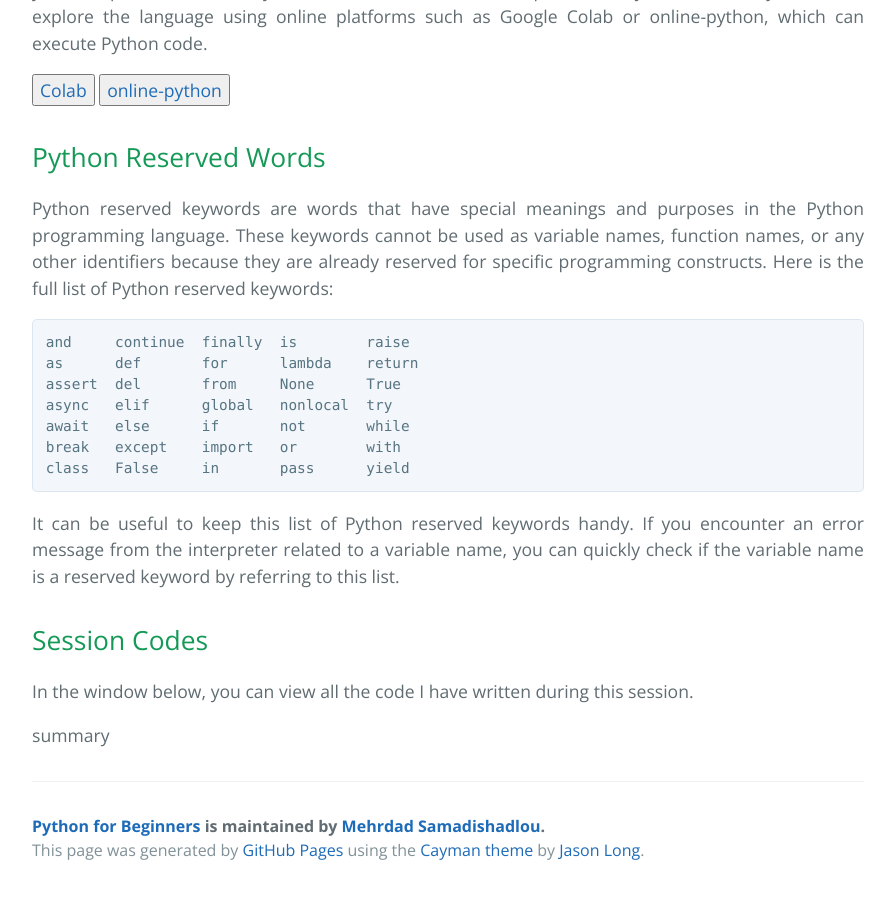
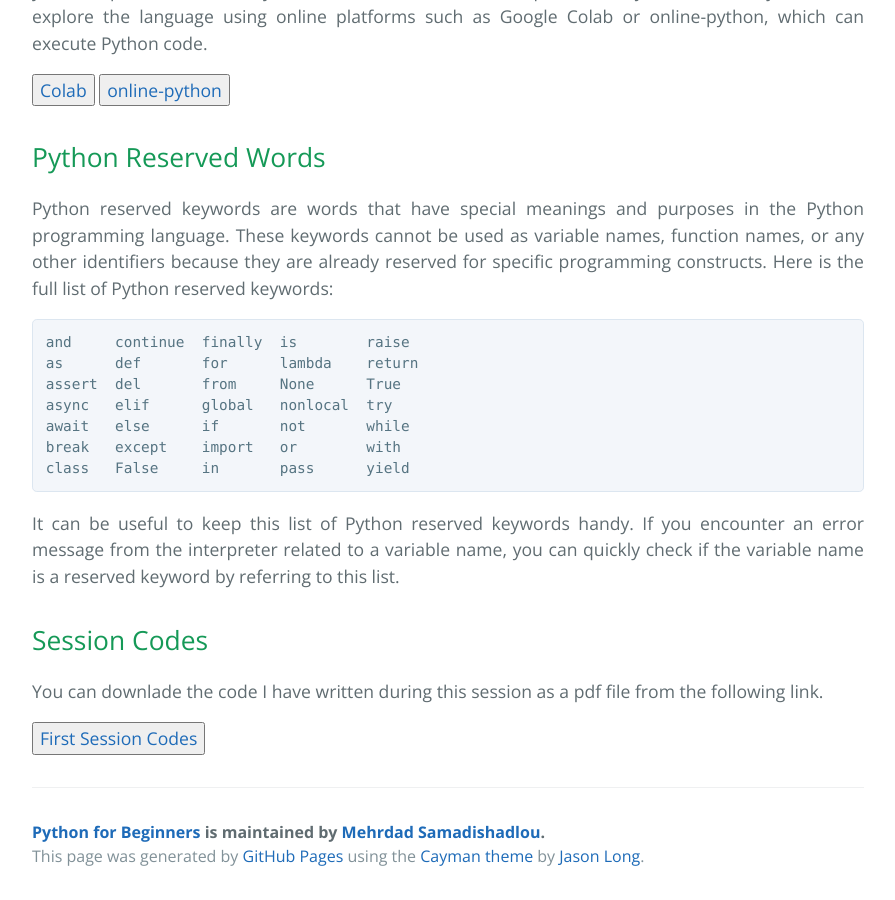
Before and after one commit to MehrdadSamadishadlou/Python_for_Beginners, a Jekyll site: the page built from materials.md, in a window 1280 px wide and 900 px high, scrolled down 1197 px. Shown: the whole window, without its empty margins (192-1087 px from the left). Built offline with Jekyll 4.4.1, drawn with Linux system fonts in a browser that asks for light colours; part of the change alters nothing that is shown.

Commit message:
Update materials.md

````diff
--- a/materials.md
+++ b/materials.md
@@ -62,268 +62,7 @@ It can be useful to keep this list of Python reserved keywords handy. If you enc
 
 ## Session Codes
 
-In the window below, you can view all the code I have written during this session.
-
-<details>
-  <summary>
-    summary
-  </summary>
-  ```
-  (base) ➜  ~ python3
-  Python 3.9.7 (default, Sep 16 2021, 08:50:36)
-  [Clang 10.0.0 ] :: Anaconda, Inc. on darwin
-  Type "help", "copyright", "credits" or "license" for more information.
-
-  >>> print('Salam')
-  Salam
-  >>> x = 1
-  >>> x
-  1
-
-  >>> # Talk about values
-  >>> 2
-  2
-  >>> 4.5
-  4.5
-
-  >>> # Talk about strings
-  >>> "salam"
-  'salam'
-
-  >>> type(12)
-  <class 'int'>
-  >>> #integer
-  >>> #float
-  >>> type(3.2)
-  <class 'float'>
-  >>> type('salam')
-  <class 'str'>
-  >>> type(-12)
-  <class 'int'>
-
-  >>> salam
-  Traceback (most recent call last):
-    File "<stdin>", line 1, in <module>
-  NameError: name 'salam' is not defined
-
-  >>> print(3)
-  3
-  >>> print("Hello world")
-  Hello world
-
-  >>> #?? type("3.5")
-  >>> #?? type(salam)
-  >>> type("3.5")
-  <class 'str'>
-  >>> type(salam)
-  Traceback (most recent call last):
-    File "<stdin>", line 1, in <module>
-  NameError: name 'salam' is not defined
+You can downlade the code I have written during this session as a pdf file from the following link.
 
 
-  >>> # Talk about variable. something that changes.
-  >>> x = 2
-
-  >>> # Talk about computer memory
-  >>> X * 2
-  Traceback (most recent call last):
-    File "<stdin>", line 1, in <module>
-  NameError: name 'X' is not defined
-
-  >>> x * 2
-  4
-  >>> x = 6
-  >>> x * 2
-  12
-
-  >>> pi = 3.14
-  >>> r = 50
-  >>> pi * r * r
-  7850.0
-  >>> pi = 3.141592
-  >>> pi * r * r
-  7853.98
-  >>> area = pi * r * r
-  >>> # memory talk
-  >>> area
-  7853.98
-
-  >>> x = 1
-  >>> x = x + 1
-  >>> x
-  2
-  >>> # How x = x + 1 works.
-
-  >>> # Talk about naming
-  >>> # a->z, A->Z, 0->9
-  >>> # Mehrdad, mehrdad
-  >>> # underscore _
-  >>> # Good naming
-
-  >>> # gheymate 234 jabe daskesh latex
-  >>> gheymate_livan =  200000
-  >>> tedad = 130
-  >>> gheymate_kol = gheymate_livan * tedad
-  >>> gheymate_kol
-  26000000
-  >>> print(gheymate_kol)
-  26000000
-  >>> # memory talk
-
-  >>> # Case sensitivity
-  >>> sen = 50
-  >>> Sen
-  Traceback (most recent call last):
-    File "<stdin>", line 1, in <module>
-  NameError: name 'Sen' is not defined
-
-  >>> # Error reading
-  >>> # number in the variable beginning
-
-  >>> # reserved keywords in python
-  >>> False = 2
-    File "<stdin>", line 1
-      False = 2
-      ^
-  SyntaxError: cannot assign to False
-  >>> # ?? pps = 10, area = 20, tp = pps * area, area = 30, print(tp)
-
-  >>> #Statement: A statement is a unit of code that the Python interpreter can execute.
-  >>> x = 1
-  >>> print(x)
-  1
-
-  >>> # Operators: + - * / ** // %
-  >>> 2 ** 8
-  256
-
-  >>> 17 // 3
-  5
-  >>> 17 % 3
-  2
-
-  >>> # reminder by % 10
-
-
-  >>> # Expression: An expression is a combination of values, variables, and operators. A value all by itself is considered an expression.
-  >>> x * 3 + 6 / 89 ** 2
-  3.000757480116147
-  >>> 3 + 2 - 1
-  4
-
-  >>> # () ** */ +-
-  >>> 5 - 3 * 2
-  -1
-  >>> (5 - 3) * 2
-  4
-
-  >>> my_name = "mehrdad"
-  >>> print("my_name")
-  my_name
-  >>> my_family = "shadlou"
-  >>> print("my_family")
-  my_family
-  >>> print(my_name + my_family)
-  mehrdadshadlou
-  >>> print(my_name + ' ' +  my_family)
-  mehrdad shadlou
-  >>> 'python' * 5
-  'pythonpythonpythonpythonpython'
-
-  >>> 'm' * "v"
-  Traceback (most recent call last):
-    File "<stdin>", line 1, in <module>
-  TypeError: can't multiply sequence by non-int of type 'str'
-
-
-  >>> # taking input
-  >>> input()
-  6
-  '6'
-  >>> input('your age')
-  your age12
-  '12'
-  >>> input('your age: ')
-  your age: 12
-  '12'
-  >>> age = input('your age: ')
-  your age: 12
-  >>> age
-  '12'
-  >>> type(age)
-  <class 'str'>
-  >>> age + 2
-  Traceback (most recent call last):
-    File "<stdin>", line 1, in <module>
-  TypeError: can only concatenate str (not "int") to str
-  >>> int(age)
-  12
-  >>> int(age) + 1
-  13
-  >>> age = input('your age: ')
-  your age: 33.5
-  >>> int(age)
-  Traceback (most recent call last):
-    File "<stdin>", line 1, in <module>
-  ValueError: invalid literal for int() with base 10: '33.5'
-  >>> float(age)
-  33.5
-
-  >>> # about commenting
-
-  >>> # Talk about Boolean
-  >>>
-  >>> True
-  True
-  >>> False
-  False
-  >>> type(False)
-  <class 'bool'>
-
-  >>> type(True)
-  <class 'bool'>
-  >>> 5 < 6
-  True
-  >>> 5 > 6
-  False
-  >>> x = 5
-  >>> x > 10
-  False
-  >>> a = 3
-  >>> b = -5
-  >>> a > b
-  True
-  >>> # < > <= >=
-  >>> 5 >= 5
-  True
-  >>> # ==
-  >>> a = 3
-  >>> a == 3
-  True
-  >>> # !=
-  >>> 4 <= 4
-  True
-
-  >>> 4 = 4
-    File "<stdin>", line 1
-      4 = 4
-      ^
-  SyntaxError: cannot assign to literal
-  >>> a = 6
-  >>> b= 7
-  >>> a != b
-  True
-  >>> # not, and, or
-  >>> not a != b
-  False
-  >>> # making sentensec
-  >>> # sen > 10 , ghad > 1m
-  >>> # hassan 3y, 2m
-  >>> (3>4) and (4>1)
-  False
-  >>> (3<4) and (4>1)
-  True
-  >>> (3>4) or (4>1)
-  True
-  ```
-</details>
+<a href="https://drive.google.com/file/d/1qKnRFhXfczWBRTH1ikJcpXQz1BQNdmYR/view?usp=sharing" target="_blank"><button>First Session Codes</button></a>
````
